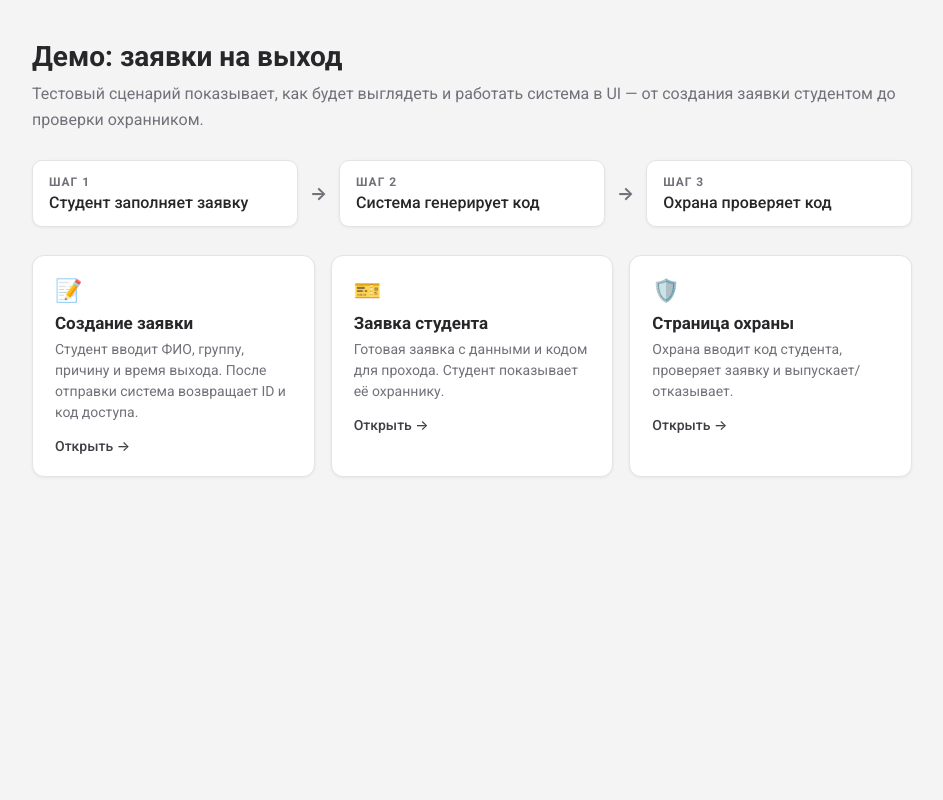
After one commit to loginov-su/MSP-System, a Flask app: page /demo in a window 1280 px wide. The commit adds this page. Shown: the whole page, without its empty margins (168-1111 px from the left). Run offline with Flask 3, Linux system fonts and the light colour scheme.

Commit message:
Продолжаю делать тестирование

```diff
--- a/main.py
+++ b/main.py
@@ -25,6 +25,11 @@ def login():
 
 
 # --- ВРЕМЕННЫЕ (ТЕСТОВЫЕ) МАРШРУТЫ — удалить позже ---
+@app.route("/demo")
+def test_demo():
+    return render_template("test_app/index.html")
+
+
 @app.route("/create_exit")
 def test_create_exit():
     return render_template("test_app/create_exit.html")
--- /dev/null
+++ b/templates/test_app/index.html
@@ -0,0 +1,190 @@
+<!DOCTYPE html>
+<html lang="ru">
+<head>
+  <meta charset="UTF-8">
+  <meta name="viewport" content="width=device-width, initial-scale=1.0">
+  <title>Демо — заявки на выход</title>
+  <link rel="preconnect" href="https://fonts.googleapis.com">
+  <link href="https://fonts.googleapis.com/css2?family=Roboto:wght@400;500;700&display=swap" rel="stylesheet">
+  <style>
+    :root {
+      --bg: #f4f4f5;
+      --card: #ffffff;
+      --text: #27272a;
+      --muted: #71717a;
+      --border: #e4e4e7;
+      --accent: #3f3f46;
+      --accent-hover: #27272a;
+    }
+
+    * {
+      margin: 0;
+      padding: 0;
+      box-sizing: border-box;
+      font-family: 'Roboto', system-ui, -apple-system, sans-serif;
+    }
+
+    body {
+      background: var(--bg);
+      color: var(--text);
+      min-height: 100vh;
+      padding: 40px 24px;
+    }
+
+    .container {
+      max-width: 880px;
+      margin: 0 auto;
+    }
+
+    .hero {
+      margin-bottom: 8px;
+    }
+
+    .hero h1 {
+      font-size: 28px;
+      font-weight: 700;
+    }
+
+    .hero p {
+      color: var(--muted);
+      margin-top: 8px;
+      font-size: 16px;
+      line-height: 1.6;
+    }
+
+    .flow {
+      display: flex;
+      align-items: center;
+      gap: 12px;
+      margin: 28px 0;
+      flex-wrap: wrap;
+    }
+
+    .step {
+      flex: 1;
+      min-width: 180px;
+      background: var(--card);
+      border: 1px solid var(--border);
+      border-radius: 10px;
+      padding: 14px 16px;
+      box-shadow: 0 1px 3px rgba(0, 0, 0, 0.06);
+    }
+
+    .step__num {
+      font-size: 12px;
+      font-weight: 700;
+      color: var(--muted);
+      letter-spacing: 0.08em;
+      text-transform: uppercase;
+    }
+
+    .step__name {
+      font-weight: 500;
+      margin-top: 4px;
+    }
+
+    .flow .arrow {
+      color: var(--muted);
+      font-size: 18px;
+      font-weight: 700;
+    }
+
+    .cards {
+      display: grid;
+      grid-template-columns: repeat(auto-fit, minmax(250px, 1fr));
+      gap: 16px;
+      margin-top: 24px;
+    }
+
+    .card {
+      display: flex;
+      flex-direction: column;
+      background: var(--card);
+      border: 1px solid var(--border);
+      border-radius: 12px;
+      padding: 22px;
+      text-decoration: none;
+      color: var(--text);
+      box-shadow: 0 1px 3px rgba(0, 0, 0, 0.06);
+      transition: transform 0.15s ease, box-shadow 0.15s ease;
+    }
+
+    .card:hover {
+      transform: translateY(-2px);
+      box-shadow: 0 6px 16px rgba(0, 0, 0, 0.1);
+    }
+
+    .card__icon {
+      font-size: 22px;
+      margin-bottom: 10px;
+    }
+
+    .card__title {
+      font-size: 17px;
+      font-weight: 700;
+    }
+
+    .card__desc {
+      color: var(--muted);
+      font-size: 14px;
+      margin-top: 6px;
+      line-height: 1.5;
+    }
+
+    .card__link {
+      margin-top: 14px;
+      font-size: 14px;
+      font-weight: 500;
+      color: var(--accent);
+    }
+  </style>
+</head>
+<body>
+  <div class="container">
+    <div class="hero">
+      <h1>Демо: заявки на выход</h1>
+      <p>Тестовый сценарий показывает, как будет выглядеть и работать система в UI — от создания заявки студентом до проверки охранником.</p>
+    </div>
+
+    <div class="flow">
+      <div class="step">
+        <div class="step__num">Шаг 1</div>
+        <div class="step__name">Студент заполняет заявку</div>
+      </div>
+      <span class="arrow">→</span>
+      <div class="step">
+        <div class="step__num">Шаг 2</div>
+        <div class="step__name">Система генерирует код</div>
+      </div>
+      <span class="arrow">→</span>
+      <div class="step">
+        <div class="step__num">Шаг 3</div>
+        <div class="step__name">Охрана проверяет код</div>
+      </div>
+    </div>
+
+    <div class="cards">
+      <a class="card" href="/create_exit">
+        <div class="card__icon">📝</div>
+        <div class="card__title">Создание заявки</div>
+        <div class="card__desc">Студент вводит ФИО, группу, причину и время выхода. После отправки система возвращает ID и код доступа.</div>
+        <div class="card__link">Открыть →</div>
+      </a>
+
+      <a class="card" href="/exit/application/1">
+        <div class="card__icon">🎫</div>
+        <div class="card__title">Заявка студента</div>
+        <div class="card__desc">Готовая заявка с данными и кодом для прохода. Студент показывает её охраннику.</div>
+        <div class="card__link">Открыть →</div>
+      </a>
+
+      <a class="card" href="/guard/application/all">
+        <div class="card__icon">🛡️</div>
+        <div class="card__title">Страница охраны</div>
+        <div class="card__desc">Охрана вводит код студента, проверяет заявку и выпускает/отказывает.</div>
+        <div class="card__link">Открыть →</div>
+      </a>
+    </div>
+  </div>
+</body>
+</html>
```
Also changed, not shown: api/exit_test.py (+10 -0 lines), templates/test_app/create_exit.html (+44 -1 lines), templates/test_app/guard_application.html (+41 -1 lines), templates/test_app/student_application.html (+41 -1 lines).
